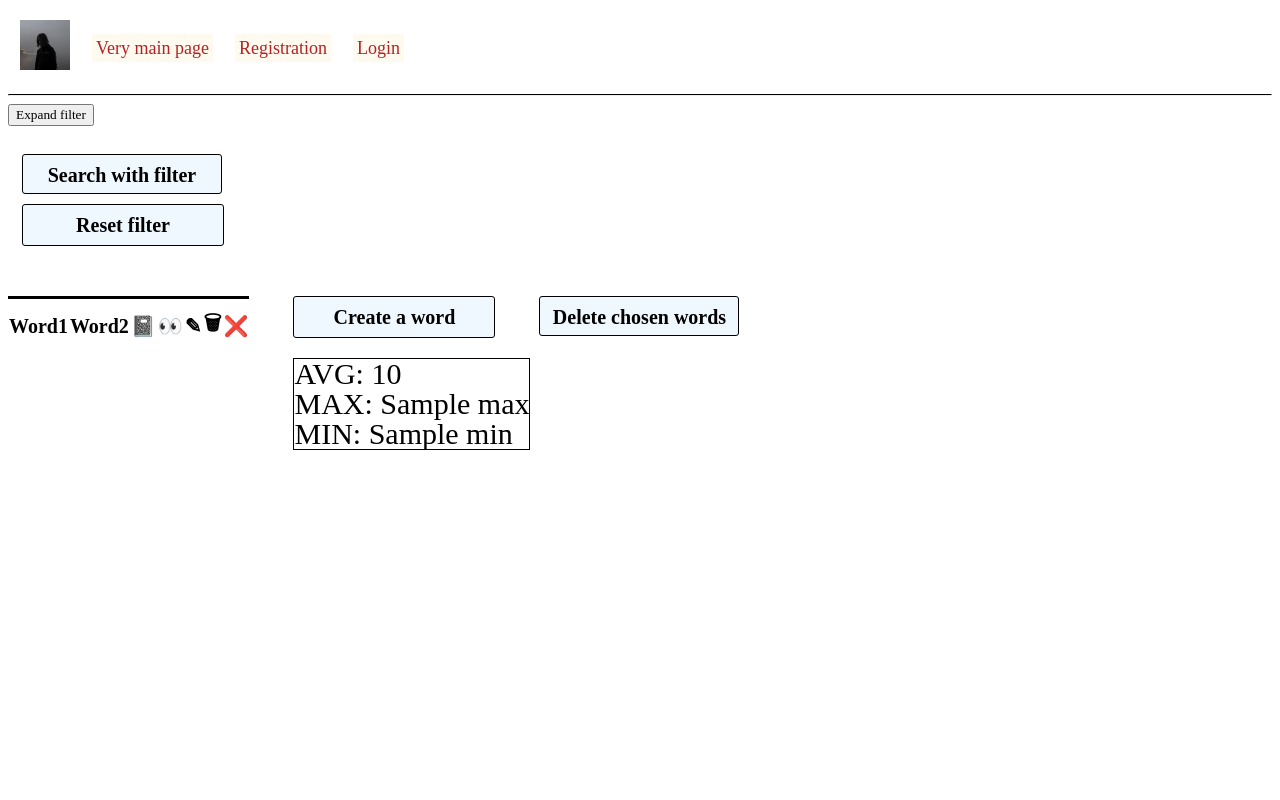
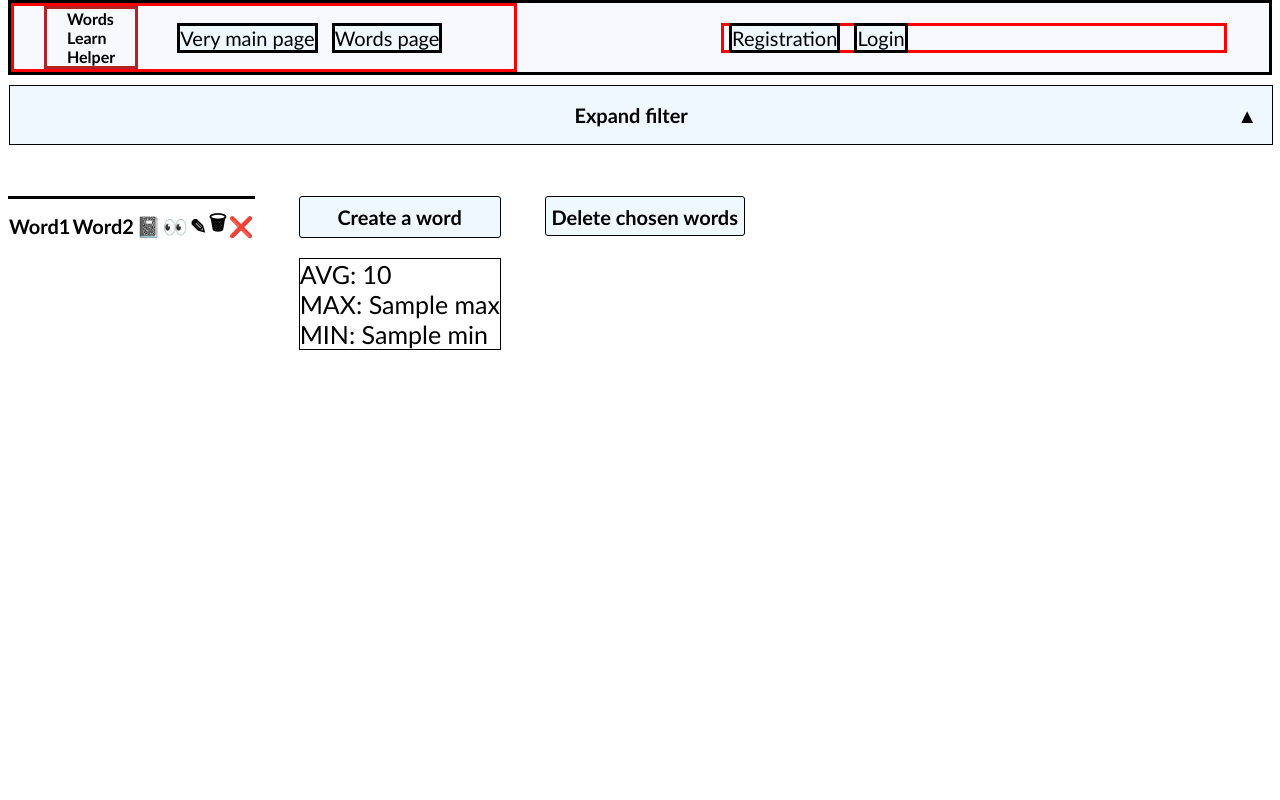
Before and after one commit to kokkinn/words-learn-helper-django, a Django app: template src/words/templates/words/list.html in a window 1280 px wide. Run offline with Django 3.2, Linux system fonts and the light colour scheme; the template is opened without the code that fills it: most values are stand-ins (such as "Sample title", 1, 10 or a date in 2020); lists and menus that the app fills with data are empty.

Commit message:
JS added

```diff
--- a/docker-compose.yml
+++ b/docker-compose.yml
@@ -12,7 +12,7 @@ services:
 #    ports:
 #      - 8010:8000
     env_file:
-      - .env
+      - src/.env
     depends_on:
       - db
 
@@ -24,7 +24,7 @@ services:
     ports:
       - 5438:5432
     env_file:
-      - .env
+      - src/.env
 
   nginx:
     build: ./nginx
@@ -36,7 +36,6 @@ services:
       - 80:80
     depends_on:
       - db
-      -
 
 volumes:
   db_volume:
--- a/requirements.txt
+++ b/requirements.txt
@@ -2,7 +2,6 @@ appnope==0.1.3
 asgiref==3.5.2
 asttokens==2.0.5
 backcall==0.2.0
-psycopg2==2.9.3
 gunicorn==20.1.0
 certifi==2022.6.15
 chardet==3.0.4
@@ -47,3 +46,4 @@ sqlparse==0.4.2
 stack-data==0.3.0
 traitlets==5.3.0
 wcwidth==0.2.5
+django-dotenv
--- a/src/accounts/forms.py
+++ b/src/accounts/forms.py
@@ -115,12 +115,13 @@ class AccountUpdateForm(UserChangeForm):
 
 
 class CustomAuthenticationForm(AuthenticationForm):
+    pass
     # def __init__(self, *args, **kwargs):
     #     super().__init__(*args, **kwargs)
     # print("\nOWEGOJRWGOJEROGEROJRJ:VEVH\n")
 
-    def confirm_login_allowed(self, user):
-        print("\nwpirjgi0erghoetohrtouhogurtegourtou\n")
+    # def confirm_login_allowed(self, user):
+    #     print("\nwpirjgi0erghoetohrtouhogurtegourtou\n")
         # if not user.is_activated:
         #     raise ValidationError(
         #         message="This user is not activated"
--- a/src/accounts/views.py
+++ b/src/accounts/views.py
@@ -13,6 +13,7 @@ from django.views.generic import TemplateView
 from .apps import user_registered
 from .forms import AccountRegistrationForm, CustomAuthenticationForm, ActivationEmailConfirmationForm
 from .forms import AccountUpdateForm
+# from .forms import AccountRegistrationForm, ActivationEmailConfirmationForm
 from .utils import signer
 
 
@@ -65,7 +66,7 @@ def activation_email_confirmation(request):
 
 class AccountLoginView(LoginView):
     template_name = 'accounts/login.html'
-    form_class = CustomAuthenticationForm
+    # form_class = CustomAuthenticationForm
 
     def get_redirect_url(self):
         next_url = self.request.GET.get('next')
--- a/src/templates/messages.html
+++ b/src/templates/messages.html
@@ -1,5 +1,6 @@
 <div id="notification-area">
 </div>
+
 
 {% for message in messages %}
 <script type="text/javascript" language="JavaScript">
@@ -11,7 +12,7 @@
 {% if form.errors %}
 {% for field in form %}
 {% for error in field.errors %}
-<script type="text/javascript" language="JavaScript">
+<script type="text/javascript">
     notifyError('{{error}}');
 
 </script>
@@ -19,6 +20,13 @@
 {% endfor %}
 {% endif %}
 
+{% if form.non_field_errors %}
+<script type="text/javascript" language="JavaScript">
+    notifyError('{{form.non_field_errors}}');
+
+</script>
+
+{% endif %}
 
 
 <!--{% if messages or form %}-->
--- a/src/templates/navbar.html
+++ b/src/templates/navbar.html
@@ -1,24 +1,29 @@
 {% load static %}
 
-<table cellpadding="10">
-    <tr>
-        <td><img src="{% static 'pictures/default.png' %}" width="50" height="50"></td>
-        <td><a href="{% url 'index' %}">Very main page</a></td>
+<div class="navbar">
+    <div class="navbar_left">
 
+        <div class="navbar_el navbar_logo">
+            <div>Words</div>
+            <div>Learn</div>
+            <div>Helper</div>
+        </div>
+        <div class="navbar_el"><a class="navbar_button" href="{% url 'index' %}">Very main page</a></div>
+        <div class="navbar_el"><a class="navbar_button" href="{% url 'words:home' %}">Words page</a></div>
+    </div>
+
+    <div class="navbar_right">
         {% if user.is_authenticated %}
-        <td><a href="{% url 'accounts:profile' %}">Profile</a></td>
-        <td><a href="{% url 'accounts:logout' %}">Logout</a></td>
-        <td><a href="{% url 'password_change' %}">Change password</a></td>
-        <td>Welcome, {{user.username}}</td>
+        <div class="navbar_el" style="font-size:20px;">Welcome, {{user.username}}</div>
+        <div class="navbar_el"><a class="navbar_button" href="{% url 'accounts:profile' %}">Profile</a></div>
+        <div class="navbar_el"><a class="navbar_button" href="{% url 'accounts:logout' %}">Logout</a></div>
+        <div class="navbar_el"><a class="navbar_button" href="{% url 'password_change' %}">Change password</a></div>
+
 
         {% else %}
-        <td><a href="{% url 'accounts:registration' %}">Registration</a></td>
-        <td><a href="{% url 'accounts:login' %}">Login</a></td>
+        <div class="navbar_el"><a class="navbar_button" href="{% url 'accounts:registration' %}">Registration</a></div>
+        <div class="navbar_el"><a class="navbar_button" href="{% url 'accounts:login' %}">Login</a></div>
+        {% endif %}
+    </div>
 
-
-        {% endif %}
-
-
-    </tr>
-</table>
-<hr>
+</div>
--- a/src/words/static/words/css/alerts.css
+++ b/src/words/static/words/css/alerts.css
@@ -1,33 +1,21 @@
-* {
-  font-family:"Raleway";
-}
 #notification-area {
   position:fixed;
-  top:0px;
-  right:10px;
+  right:5px;
   width:250px;
-  height:100vh;
-  display:flex;
-  flex-direction:column;
-  justify-content:flex-end;
+  top:80px;
 }
 #notification-area .notification {
   position:relative;
-  padding:15px 10px;
-  background:#111;
+  padding:15px 15px;
+  margin:5px;
   color:white;
-  font-family:Optima;
   font-size:20px;
   font-weight:400;
   border-radius:5px;
-  margin:530px 15px;
-  opacity:0;
-
-  left:20px;
-  animation:showNotification 500ms ease-in-out forwards;
-
-
-   box-shadow: 10px 0px orange;
+  opacity:-10;
+  left:30px;
+  animation:showNotification 800ms ease-in-out forwards;
+  box-shadow: 10px 0px orange;
 
 }
 @keyframes showNotification {
--- a/src/words/static/words/css/buttons.css
+++ b/src/words/static/words/css/buttons.css
@@ -2,6 +2,9 @@
     font-family: Optima;
 }
 
+body{
+    margin-top:0px;
+}
 .next_prev_buttons {
     background-color:aliceblue;
     color:black;
@@ -57,18 +60,64 @@
     color:green;
     }
 
+.accordion_button_wl{
+    display:block;
+    color:black;
+    font-weight:bold;
+    height:60px;
+    width:100%;
+    padding: 15px;
+    margin:1px;
+    border-style:solid;
+    border-width:thin;
+    border-color:black;
+    cursor:pointer;
+    font-size:20px;
+    background: aliceblue;
+    text-align:center;
+    transition: background: 0.4s;
+}
+
+.accordion_button_wl::after{
+    content: '\25b2';
+    float:right;
+}
+
+.accordion_button_wl-active{
+    background:floralwhite;
+
+}
+
+.accordion_button_wl-active::after{
+    content: '\25bc';
+}
+
+.accordion_content_wl{
+    overflow:hidden;
+    max-height: 0px;
+    transition: max-height 0.2s;
+    background:lavenderblush;
+}
+
+.accordion{
+    margin-top:10px;
+}
+
+
+
     .input_ {
 
     }
 
-    .label_{
+    .label_form{
     font-family: Optima;
     font-size: 30px;
     line-height: 30px;
-    text-align: center;
+    text-align: left;
     margin-bottom: 10px;
     margin-top: 1px;
     vertical-align:top;
+
 
     }
 
@@ -125,25 +174,14 @@ hr{
 
 td{
     font-size: 18px;
-
     font-family: Optima;
-
 }
 
-a{
-    color: firebrick;
-    text-decoration:none;
-    pointer:cursor;
-    background-color:floralwhite;
-    padding: 4px;
 
-
-}
 
 .table_list {
     border:none;
     border-collapse: collapse;
-
 }
 
 .table_list td {
@@ -231,7 +269,8 @@ a{
     border-style:solid;
     text-align:left;
     border-width:thin;
-    vertical-align:bottom;
+    display:inline-block;
+    font-size:25px;
 }
 
 .table_wl{
@@ -303,3 +342,79 @@ a{
     margin-left:574px;
 
     }
+
+.navbar{
+    background:ghostwhite;
+    height:auto;
+    border-style:solid;
+    display:block;
+}
+
+.navbar_el{
+    margin: 5px 5px 5px 5px;
+    display:inline-block;
+    vertical-align:middle;
+    margin-bottom:0px;
+    margin-top:0px;
+
+}
+
+.navbar_right{
+    display:inline-block;
+    width:auto;
+    border:solid;
+    border-color:red;
+    width:500px;
+    vertical-align:middle;
+    cursor:pointer;
+
+
+
+}
+
+.navbar_left{
+
+    display:inline-block;
+    border:solid;
+    border-color:red;
+    width:500px;
+    margin-right:200px;
+}
+
+.navbar_button{
+    color: black;
+    background:none;
+    text-decoration:none;
+    font-size:20px;
+    background:aliceblue;
+    border-style:solid;
+}
+
+.navbar_logo{
+    margin-right:30px;
+    margin-left:30px;
+    padding-left:20px;
+    padding-right:20px;
+    border-style:solid;
+    font-weight:bold;
+    font-color:white;
+    cursor:pointer;
+    border-color:firebrick;
+
+}
+
+.registration_form{
+    display:inline-block;
+      text-align:right;
+
+}
+
+.label_form_reg{
+    vertical-align:middle;
+
+}
+
+.label_field_comb{
+    margin-bottom:10px;
+
+}
--- a/src/words/templates/words/group_form.html
+++ b/src/words/templates/words/group_form.html
@@ -13,14 +13,14 @@
     <table class="center">
 
         <tr>
-            <td class="label_ label_gc">Group name</td>
+            <td class="label_form label_gc">Group name</td>
             <td>
                 <div class="input_f_ input_ovr2">{{form.name}}</div>
             </td>
         </tr>
 
         <tr>
-            <td class="label_ label_gc">Group description</td>
+            <td class="label_form label_gc">Group description</td>
             <td>
                 <div class="input_f_ input_ovr2">{{form.description}}</div>
             </td>
@@ -28,7 +28,7 @@
         </tr>
         <tr>
             <td class="cell">
-                <div class="label_ label_gc">Words</div>
+                <div class="label_form label_gc">Words</div>
             </td>
             <td class="cell">
                 {% if no_words %}
--- a/src/words/templates/words/list.html
+++ b/src/words/templates/words/list.html
@@ -1,6 +1,7 @@
 {% extends 'base.html' %}
 {% block content %}
 {% load static%}
+
 
 
 <div class="accordion">
@@ -8,35 +9,35 @@
     <div class="accordion_content_wl">
         <form action="" method="GET">
             <div class="inline_block_label_field">
-                <div class="label_ filter_label">{{filter.form.word1.label}}</div>
+                <div class="label_form filter_label">{{filter.form.word1.label}}</div>
                 <div class="input_f_ input_ovr">{{filter.form.word1}}</div>
             </div>
 
             <div class="inline_block_label_field">
-                <div class="label_ filter_label">{{filter.form.word2.label}}</div>
+                <div class="label_form filter_label">{{filter.form.word2.label}}</div>
                 <div class="input_f_ input_ovr">{{filter.form.word2}}</div>
             </div>
 
 
             <div class="inline_block_label_field">
-                <div class="label_ filter_label">{{filter.form.score_gt.label}}</div>
+                <div class="label_form filter_label">{{filter.form.score_gt.label}}</div>
                 <div class="input_f_ input_ovr">{{filter.form.score_gt}}</div>
             </div>
 
             <div class="inline_block_label_field">
-                <div class="label_ filter_label">{{filter.form.score_lt.label}}</div>
+                <div class="label_form filter_label">{{filter.form.score_lt.label}}</div>
                 <div class="input_f_ input_ovr">{{filter.form.score_lt}}</div>
             </div>
 
             <div class="inline_block_label_field">
-                <div class="label_ filter_label">{{filter.form.order_by_asc_score.label}}</div>
+                <div class="label_form filter_label">{{filter.form.order_by_asc_score.label}}</div>
                 <div class="input_f_ input_ovr">{{filter.form.order_by_asc_score}}</div>
             </div>
 
             <br>
 
             <div class="inline_block_label_field">
-                <div class="label_ filter_label">{{filter.form.group.label}}</div>
+                <div class="label_form filter_label">{{filter.form.group.label}}</div>
                 <div class="groups_choice group_choice_word_list">{{filter.form.group}}</div>
             </div>
 
@@ -52,23 +53,22 @@
 
     </div>
 </div>
-<!--</div>-->
 
-<!--<div class="buttons">-->
-<!--    <h1>Notifications</h1>-->
-<!--    <button onclick="notifySuccess()">-->
-<!--        Success-->
-<!--    </button>-->
-<!--    <button onclick="notifyError()">-->
-<!--        Error-->
-<!--    </button>-->
-<!--    <button onclick="notifyInfo()">-->
-<!--        Info-->
-<!--    </button>-->
-<!--</div>-->
+<script>
+    document.querySelectorAll('.accordion_button_wl').forEach(button =>{
+        button.addEventListener('click', () => {
+            const accordionContent = button.nextElementSibling;
+            button.classList.toggle('accordion_button_wl-active');
+            if (button.classList.contains('accordion_button_wl-active')){
+                accordionContent.style.maxHeight = accordionContent.scrollHeight + 'px';
+            }
+            else {
+                accordionContent.style.maxHeight = 0;
+            }
+        });
+    });
+</script>
 
-<!--<div id="notification-area">-->
-<!--</div>-->
 
 <form action="" method="POST">
     {% csrf_token %}
@@ -114,7 +114,7 @@
                    value="Delete chosen words" onclick="checker()">
         </div>
 
-        <div class="inline_block_label_field stats_wl label_">
+        <div class="stats_wl label_">
             <div>AVG: {{ avg }}</div>
             <div>MAX: {{ max }}</div>
             <div>MIN: {{ min }}</div>
--- a/src/words/templates/words/word_form.html
+++ b/src/words/templates/words/word_form.html
@@ -16,8 +16,8 @@
     <table class="center">
 
         <tr>
-            <td class="label_">Word 1</td>
-            <td class="label_">Word 2</td>
+            <td class="label_form">Word 1</td>
+            <td class="label_form">Word 2</td>
         </tr>
 
         <tr>
@@ -33,7 +33,7 @@
         <tr>
             <td class="td_wc_groups">
                 <div class="buttons_wc_container">
-                    <p class="label_">Groups</p>
+                    <p class="label">Groups</p>
                     {% if no_groups %}
                     <a class='next_prev_buttons buttons_wc' href="{% url 'words:group_create' %}">No groups yet, create
                         a group</a>
```
Also changed, not shown: src/accounts/templates/accounts/login.html (+17 -8 lines), src/accounts/templates/accounts/registration.html (+18 -10 lines), src/templates/test (1).html (deleted, +0 -48 lines), src/words/static/words/js/scripts_ws.js (+15 -28 lines), src/static/pictures/images.jpeg (added), src/static/pictures/logo.png (added), 1 other file.
